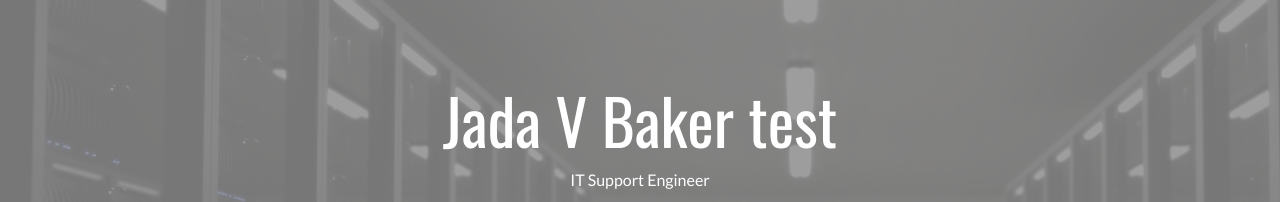
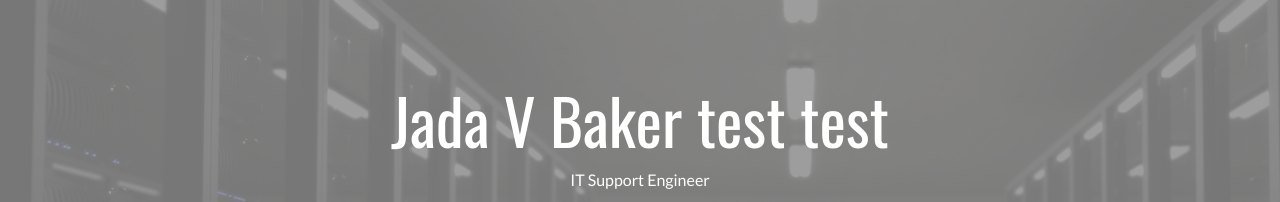
Before and after one commit to albert18/jbaker_resume, a plain HTML site: page public/index.html in a window 1280 px wide. Shown: the top 202 px of the page. Drawn offline with nearby package versions, Linux system fonts and the light colour scheme.

Commit message:
another update

```diff
--- a/public/index.html
+++ b/public/index.html
@@ -26,7 +26,7 @@
 <main class="content-wrapper">
   <header class="white-text-container section-container">
     <div class="text-center">
-        <h1>Jada V Baker test</h1>
+        <h1>Jada V Baker test test</h1>
       <p>IT Support Engineer</p>
       <p>
         <a class="fa-icon fa-icon-2x" href="https://www.linkedin.com/in/j-baker-ab72091aa" title="LinkedIn" target="_blank">
```
